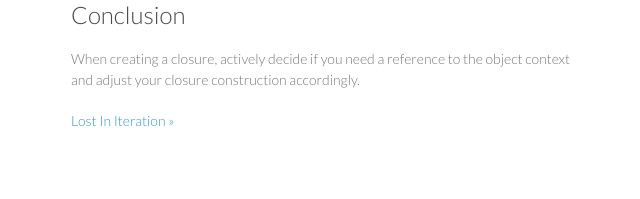
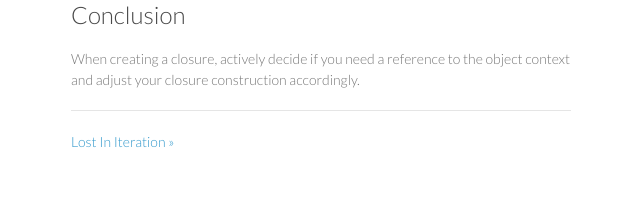
Before and after one commit to Matthimatiker/matthimatiker.github.io, a Jekyll site: the page built from _posts/2017-04-02-circular-reference-via-closure.md, in a window 1280 px wide. Shown: the part 1809-2008 px from the top of the page, without its empty margins (499-1139 px from the left). Built offline with Jekyll 4.4.1, drawn with Linux system fonts in a browser that asks for light colours; a style sheet for code colours, icons or effects is not loaded.

Commit message:
separate further links from article content

```diff
--- a/_layouts/post.html
+++ b/_layouts/post.html
@@ -23,13 +23,14 @@
     </div>
 
     <footer>
+        <hr />
         <nav>
             {% if page.previous %}
-                <a class="prev" rel="prev" href="{{ page.previous.url }}">&laquo; {{page.previous.title}}</a>
+                <a class="previous-post" rel="prev" href="{{ page.previous.url }}">&laquo; {{page.previous.title}}</a>
             {% endif %}
 
             {% if page.next %}
-                <a class="next" rel="next" href="{{ page.next.url }}">{{page.next.title}} &raquo;</a>
+                <a class="next-post" rel="next" href="{{ page.next.url }}">{{page.next.title}} &raquo;</a>
             {% endif %}
         </nav>
     </footer>
```
